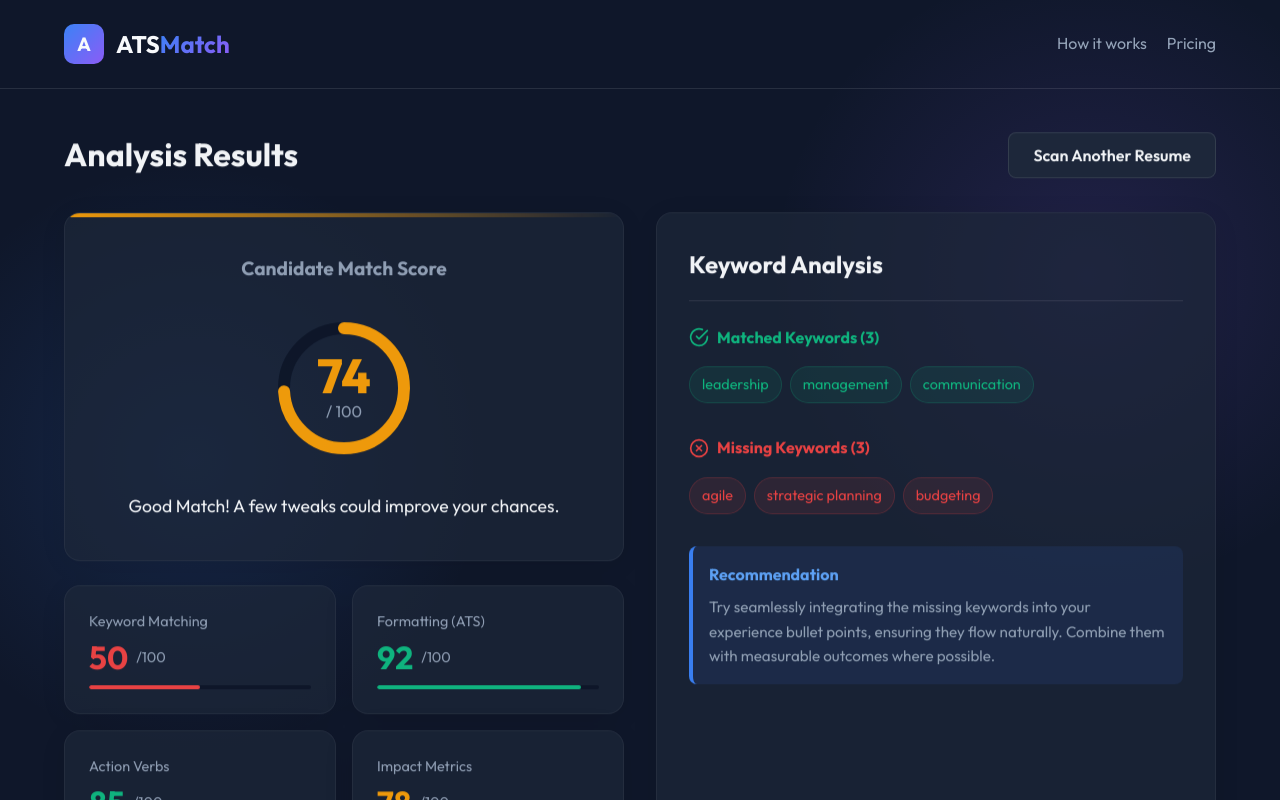
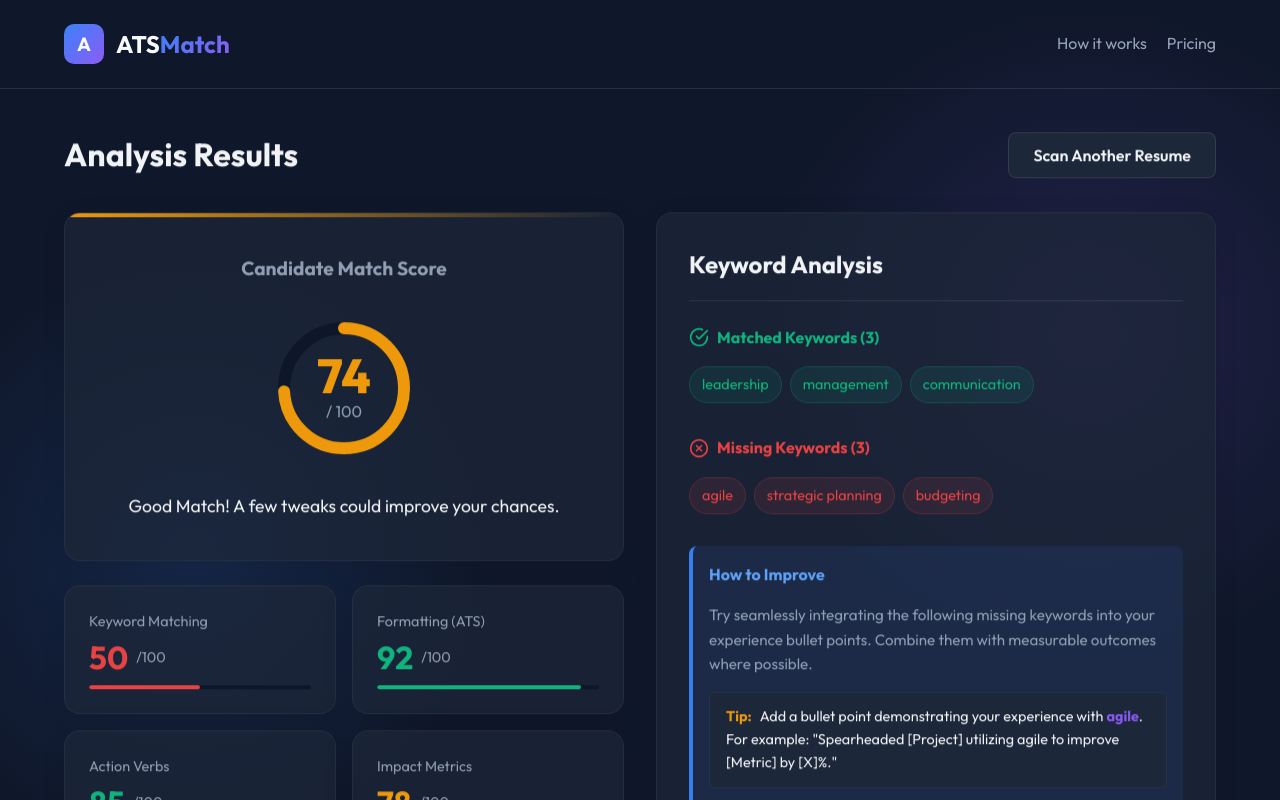
Before and after one commit to sumanthlagadapati/ats-score-dashboard, a React (Vite) app: page / in a window 1280 px wide. Both pictures are taken after typing "Sample", "Sample" into the empty fields and a click on the button "Analyze Resume". Shown: the top 800 px of the page. Built offline with nearby package versions, Linux system fonts and the light colour scheme.

Commit message:
feat: add keyword bullet point suggestions

```diff
--- a/src/App.jsx
+++ b/src/App.jsx
@@ -39,6 +39,11 @@ function App() {
         missing.push("agile", "strategic planning", "budgeting");
       }
 
+      // Generate suggested bullet points for missing keywords
+      const suggestions = missing.map(kw => {
+        return `Add a bullet point demonstrating your experience with **${kw}**. For example: "Spearheaded [Project] utilizing ${kw} to improve [Metric] by [X]%."`;
+      });
+
       const keywordRatio = matched.length / (matched.length + missing.length || 1);
       const overall = Math.floor(50 + (keywordRatio * 40) + (Math.random() * 10)); // realistic looking score
 
@@ -49,7 +54,11 @@ function App() {
         actionScore: 85, // Mock action verb score
         impactScore: 78,  // Mock impact metric score
         matchedKeywords: matched.length > 0 ? matched : ["react", "javascript", "frontend"],
-        missingKeywords: missing.length > 0 ? missing : ["typescript", "testing", "graphql"]
+        missingKeywords: missing.length > 0 ? missing : ["typescript", "testing", "graphql"],
+        keywordSuggestions: suggestions.length > 0 ? suggestions : [
+          "Add a bullet point demonstrating your experience with **typescript**. For example: 'Migrated legacy codebase to typescript, reducing runtime errors by 40%.'",
+          "Include your **testing** experience: 'Implemented comprehensive unit testing using Jest and React Testing Library, achieving 90% code coverage.'"
+        ]
       });
 
       setMode('results');
--- a/src/components/DashboardResults.jsx
+++ b/src/components/DashboardResults.jsx
@@ -96,10 +96,31 @@ export default function DashboardResults({ results, onReset }) {
                     </div>
 
                     <div style={{ marginTop: '32px', padding: '16px', background: 'rgba(59, 130, 246, 0.1)', borderRadius: '8px', borderLeft: '4px solid var(--primary)' }}>
-                        <h4 style={{ marginBottom: '8px', color: 'var(--primary-hover)' }}>Recommendation</h4>
-                        <p style={{ color: 'var(--text-muted)', fontSize: '0.95rem' }}>
-                            Try seamlessly integrating the missing keywords into your experience bullet points, ensuring they flow naturally. Combine them with measurable outcomes where possible.
+                        <h4 style={{ marginBottom: '16px', color: 'var(--primary-hover)' }}>How to Improve</h4>
+                        <p style={{ color: 'var(--text-muted)', fontSize: '0.95rem', marginBottom: '16px' }}>
+                            Try seamlessly integrating the following missing keywords into your experience bullet points. Combine them with measurable outcomes where possible.
                         </p>
+
+                        <div style={{ display: 'flex', flexDirection: 'column', gap: '12px' }}>
+                            {results.keywordSuggestions && results.keywordSuggestions.map((suggestion, i) => (
+                                <div key={i} style={{
+                                    background: 'var(--bg-card)',
+                                    padding: '12px 16px',
+                                    borderRadius: '6px',
+                                    border: '1px solid var(--glass-border)',
+                                    fontSize: '0.9rem',
+                                    color: 'var(--text-main)'
+                                }}>
+                                    <span style={{
+                                        color: 'var(--warning)',
+                                        marginRight: '8px',
+                                        fontWeight: 'bold'
+                                    }}>Tip:</span>
+                                    {/* Simple dangerouslySetInnerHTML alternative for bolding the keyword */}
+                                    <span dangerouslySetInnerHTML={{ __html: suggestion.replace(/\*\*(.*?)\*\*/g, '<strong style="color: var(--accent);">$1</strong>') }} />
+                                </div>
+                            ))}
+                        </div>
                     </div>
                 </div>
             </div>
```
